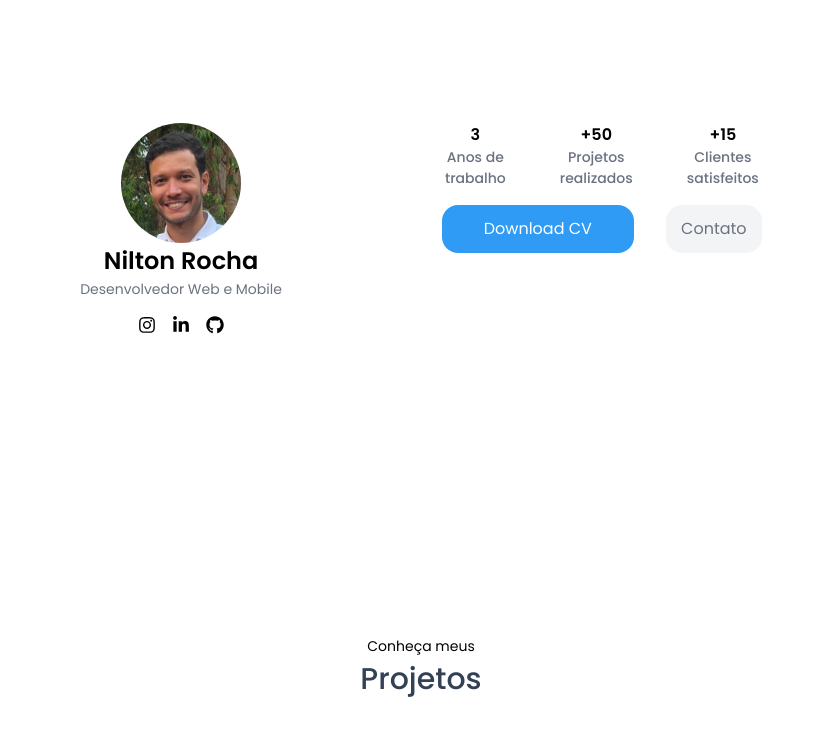
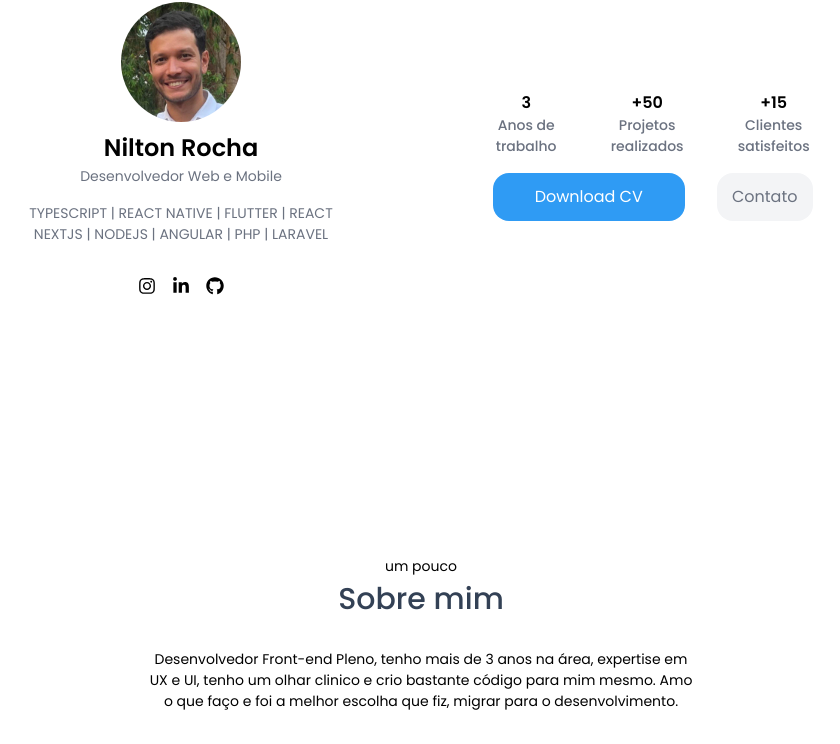
Before and after one commit to niltonrochadeveloper/portfolio, a Next.js app: page / in a window 1280 px wide. Shown: the part 280-1024 px from the top of the page, without its empty margins (219-1059 px from the left). Built offline with nearby package versions, Linux system fonts and the light colour scheme.

Commit message:
sobre mim

```diff
--- a/src/app/(home)/page.tsx
+++ b/src/app/(home)/page.tsx
@@ -20,7 +20,7 @@ export default function Home() {
   return (
     <div>
       <Hero />
-      {/* <About /> */}
+      <About />
       {/* <Skills /> */}
       <Projects source={source} />
       {/* <Contact /> */}
--- a/src/components/shared/About/index.tsx
+++ b/src/components/shared/About/index.tsx
@@ -1,5 +1,20 @@
 const About = () => {
-  return <p>Sobre mim</p>;
+  return (
+    <div className="container flex flex-col items-center justify-center lg:px-24 mb-20">
+      <div className="text-center pb-8">
+        <p>um pouco</p>
+        <h2 className="text-3xl font-medium text-slate-700 pt-1">Sobre mim</h2>
+      </div>
+      <div className="max-w-xl px-4 pb-4 text-center">
+        <p>
+          Desenvolvedor Front-end Pleno, tenho mais de 3 anos na área, expertise
+          em UX e UI, tenho um olhar clinico e crio bastante código para mim
+          mesmo. Amo o que faço e foi a melhor escolha que fiz, migrar para o
+          desenvolvimento.
+        </p>
+      </div>
+    </div>
+  );
 };
 
 export default About;
--- a/src/components/shared/Hero/index.tsx
+++ b/src/components/shared/Hero/index.tsx
@@ -6,11 +6,11 @@ const Hero = () => {
   return (
     <div
       id="sobre"
-      className="container h-screen flex justify-center items-center lg:px-24 px-4"
+      className="container h-screen flex justify-center items-center lg:-mt-20 lg:px-24 px-4"
     >
-      <div className="flex lg:gap-40 gap-4 lg:flex-row flex-col">
-        <div className="flex flex-col">
-          <div className="flex justify-center">
+      <div className="flex lg:gap-40 items-center justify-center gap-4 lg:flex-row flex-col">
+        <div className="flex flex-col ">
+          <div className="flex justify-center pb-2">
             <Image
               className="rounded-full"
               src="/images/header/foto.jpg"
@@ -26,15 +26,25 @@ const Hero = () => {
             <SubTitle center className="text-gray-500">
               Desenvolvedor Web e Mobile
             </SubTitle>
+            <div className="py-4">
+              <SubTitle center className="text-gray-500">
+                TYPESCRIPT | REACT NATIVE | FLUTTER | REACT
+                <br />
+                NEXTJS | NODEJS | ANGULAR | PHP | LARAVEL
+              </SubTitle>
+            </div>
           </div>
           <div className="flex justify-center gap-4 py-4">
-            <a href="">
+            <a
+              target="_blank"
+              href="https://www.instagram.com/nilton.rocha_tito/"
+            >
               <FaInstagram className="text-lg hover:text-primary" />
             </a>
-            <a href="">
+            <a target="_blank" href="https://www.linkedin.com/in/devnilton/">
               <FaLinkedinIn className="text-lg hover:text-primary" />
             </a>
-            <a href="">
+            <a target="_blank" href="https://github.com/niltonrochadeveloper">
               <FaGithub className="text-lg hover:text-primary" />
             </a>
           </div>
```
